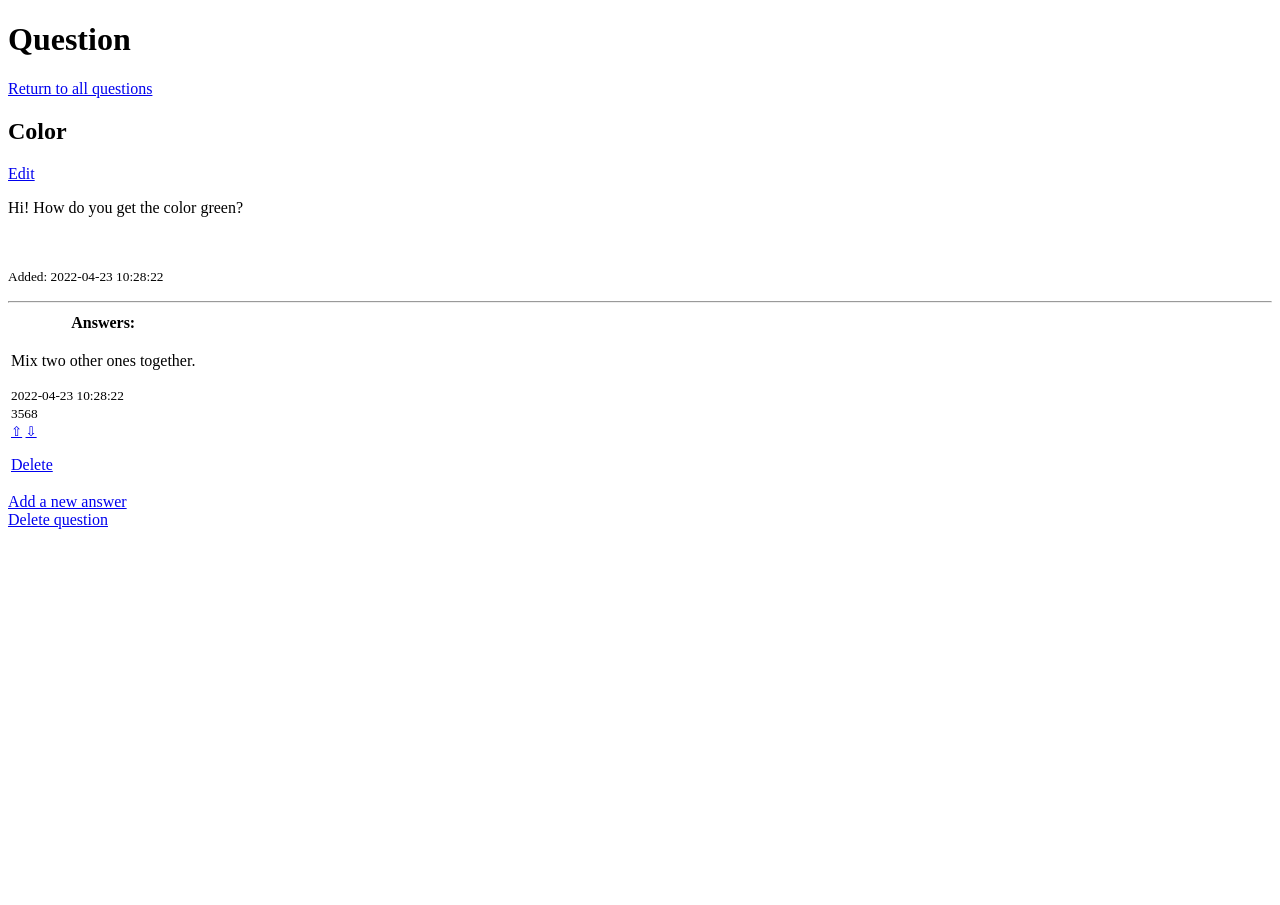
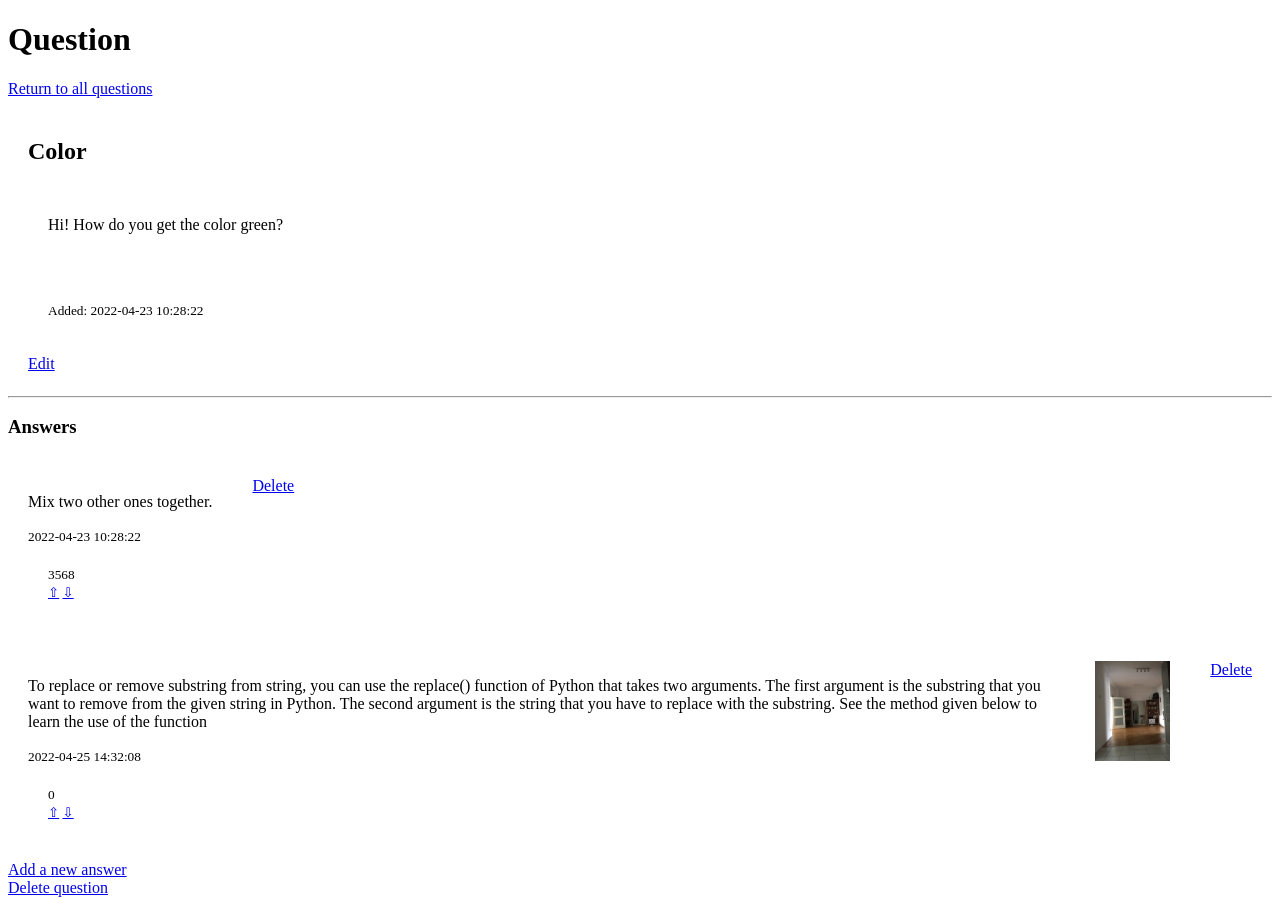
Before and after one commit to abenteuerzeit/ask-mate, a Flask app: page /question/1 in a window 1280 px wide. Before the commit the page ends 529 px from the top, so only its background shows below. Run offline with Flask 2, Linux system fonts and the light colour scheme.

Commit message:
Add CSS flexbox to question page

```diff
--- a/sample_data/answer.csv
+++ b/sample_data/answer.csv
@@ -3,3 +3,4 @@ id,submission_time,vote_number,question_id,message,image
 3,1650798080,38,2,My name is Jane.,
 3,1650798080,666,2,I'm Adrian,/uploads/Bez_tytuu.jpg
 4,1650892285,0,,f,
+5,1650897128,0,1,"To replace or remove substring from string, you can use the replace() function of Python that takes two arguments. The first argument is the substring that you want to remove from the given string in Python. The second argument is the string that you have to replace with the substring. See the method given below to learn the use of the function",/uploads/0EA60B0A-A23B-4975-BAB3-4D162CBB913FL0001.jpg
--- a/sample_data/question.csv
+++ b/sample_data/question.csv
@@ -1,4 +1,4 @@
 id,submission_time,view_number,vote_number,title,message,image
-1,1650709702,1714,133,Color,Hi! How do you get the color green?,
-2,1650787943,1380,256,Names,What are your names?,
-3,1650896285,4,0,ggggg,ggggg,
+1,1650709702,1719,133,Color,Hi! How do you get the color green?,
+2,1650787943,1381,256,Names,What are your names?,
+3,1650896285,5,0,ggggg,ggggg,
--- a/templates/layout.html
+++ b/templates/layout.html
@@ -4,6 +4,24 @@
     <meta charset="UTF-8">
     <meta name="viewport" content="initial-scale=1, width=device-width">
     <title>{% block title %}{% endblock %}</title>
+    <style>
+        .questions {
+            display: flex;
+            flex-direction: row;
+        }
+        .question {
+            padding: 15px;
+            margin: 5px;
+        }
+        .answers {
+            display: flex;
+            flex-direction: row;
+        }
+        .answer {
+            padding: 15px;
+            margin: 5px;
+        }
+    </style>
 </head>
 <body>
 {% block body %}{% endblock %}
--- a/templates/question.html
+++ b/templates/question.html
@@ -3,47 +3,43 @@
 {% block body %}
     <h1>Question</h1>
     <a href="/">Return to all questions</a>
+    <div class="question">
     <h2>{{ question.title }}</h2>
-    <a href="{{ question.id }}/edit">Edit</a><br>
     {% if question.image %}
+        <div class="item">
         <a href="{{ question.image }}" target="_blank">
             <img src="{{ question.image if question.image }}" height="100" alt="Uploaded image">
-        </a>
+        </a></div>
     {% endif %}
-    <p>{{ question.message }}</p><br>
-    <p><small>Added: {{ question.submission_time }}</small></p>
+        <div class="question"><p>{{ question.message }}</p></div>
+        <div class="question"><p><small>Added: {{ question.submission_time }}</small></p></div>
+    <a href="{{ question.id }}/edit">Edit</a><br>
+    </div>
     <hr>
     {% if answers %}
-    <table>
-        <thead>
-        <tr>
-            <th>
-                Answers:
-            </th>
-        </tr>
-        </thead>
+        <h3>Answers </h3>
         {% for answer in answers %}
-            <tbody>
-            <tr>
-                <td>
-                    <p>{{ answer.message }}</p>
-                    {% if answer.image %}
-                        <a href="{{ answer.image }}" target="_blank">
-                            <img src="{{ answer.image if answer.image }}" height="100px" alt="Uploaded image">
-                        </a><br>
-                    {% endif %}
-                    <small>{{ answer.submission_time }}</small><br>
-                    <small>{{ answer.vote_number }}<br>
-                        <a href="/answer/{{ answer.id }}/vote-up?question_id={{ question.id }}">&#8679</a>
-                        <a href="/answer/{{ answer.id }}/vote-down?question_id={{ question.id }}">&#8681</a>
-                    </small><p>
-                    <a href="/answer/{{ answer.id }}/delete?question_id={{ question.id }}">Delete </a></p>
-                </td>
-            </tr>
+            <div class="answers">
+            <div class="answer"><p>{{ answer.message }}</p>
+            <small>{{ answer.submission_time }}</small><br>
+                <div class="answer">
+                <small>{{ answer.vote_number }}<br>
+                    <a href="/answer/{{ answer.id }}/vote-up?question_id={{ question.id }}">&#8679</a>
+                    <a href="/answer/{{ answer.id }}/vote-down?question_id={{ question.id }}">&#8681</a>
+                </small></div>
+            </div>
+                {% if answer.image %}
+                    <div class="answer">
+                    <a href="{{ answer.image }}" target="_blank">
+                        <img src="{{ answer.image if answer.image }}" height="100px" alt="Uploaded image">
+                    </a></div>
+                {% endif %}
+            <div class="answer">
+                <a href="/answer/{{ answer.id }}/delete?question_id={{ question.id }}">Delete </a></div>
+        </div>
         {% endfor %}
         {% endif %}
-        </tbody>
-    </table>
+
     <a href="/question/{{ question.id }}/new-answer">Add a new answer</a><br>
     <a href="/question/{{ question.id }}/delete">Delete question</a>
 {% endblock %}
```
Also changed, not shown: sample_data/images/0EA60B0A-A23B-4975-BAB3-4D162CBB913FL0001.jpg (added).
